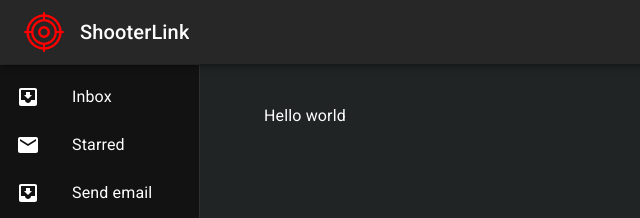
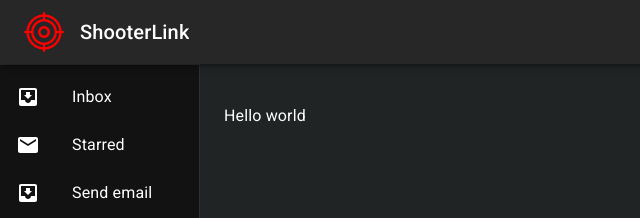
Before and after one commit to JustDunia/ShooterLink, a React (Vite) app in the folder ShooterLink.Web/: page / in a window 1280 px wide. Shown: the top 218 px of the page, without its empty margins (0-640 px from the left). Built offline with nearby package versions, Linux system fonts and the light colour scheme.

Commit message:
fixed shared layout style

```diff
--- a/ShooterLink.Web/src/App.jsx
+++ b/ShooterLink.Web/src/App.jsx
@@ -9,7 +9,7 @@ import SharedLayout from './components/SharedLayout'
 
 export default function App() {
 	return (
-		<Container>
+		<>
 			<ThemeProvider theme={darkTheme}>
 				<CssBaseline />
 				<Routes>
@@ -20,6 +20,6 @@ export default function App() {
 					<Route path='/register' element={<Register />} />
 				</Routes>
 			</ThemeProvider>
-		</Container>
+		</>
 	)
 }
--- a/ShooterLink.Web/src/components/SharedLayout.jsx
+++ b/ShooterLink.Web/src/components/SharedLayout.jsx
@@ -127,7 +127,7 @@ export default function SharedLayout() {
 			</Box>
 			<Box
 				component='main'
-				sx={{ flexGrow: 1, py: 3, width: { sm: `calc(100% - ${drawerWidth}px)` } }}
+				sx={{ flexGrow: 1, p: 3, width: { sm: `calc(100% - ${drawerWidth}px)` } }}
 			>
 				<Toolbar />
 				<Suspense fallback={<div>Loading...</div>}>
```
